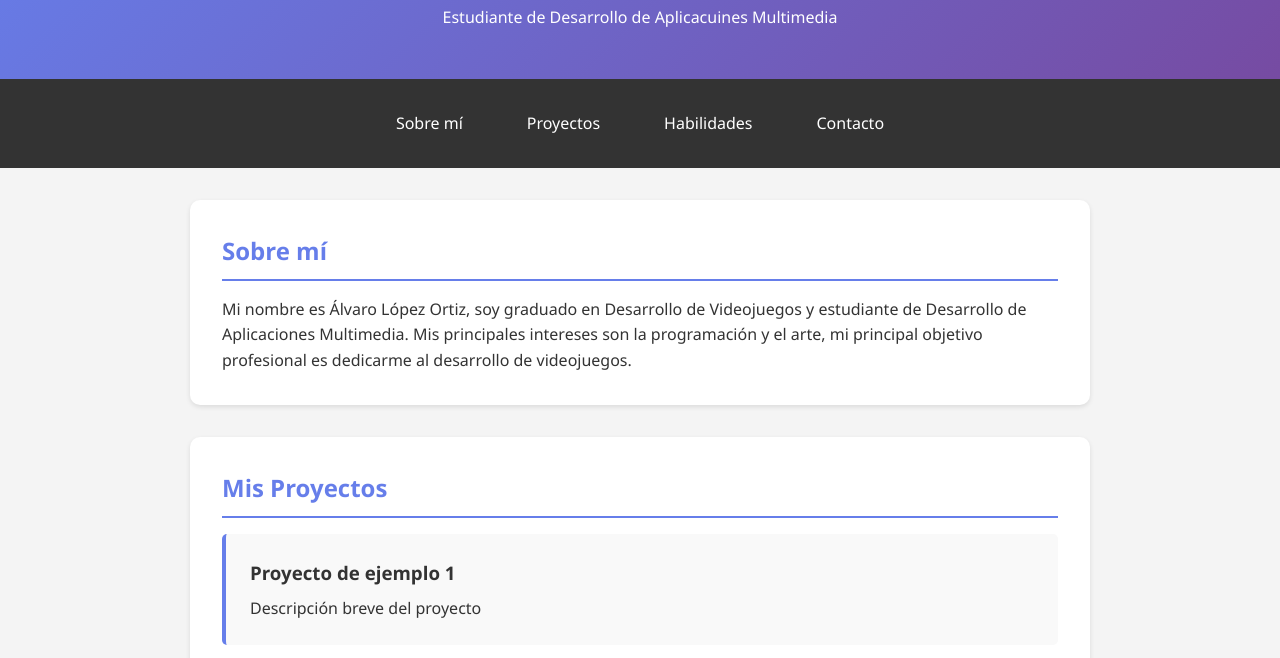
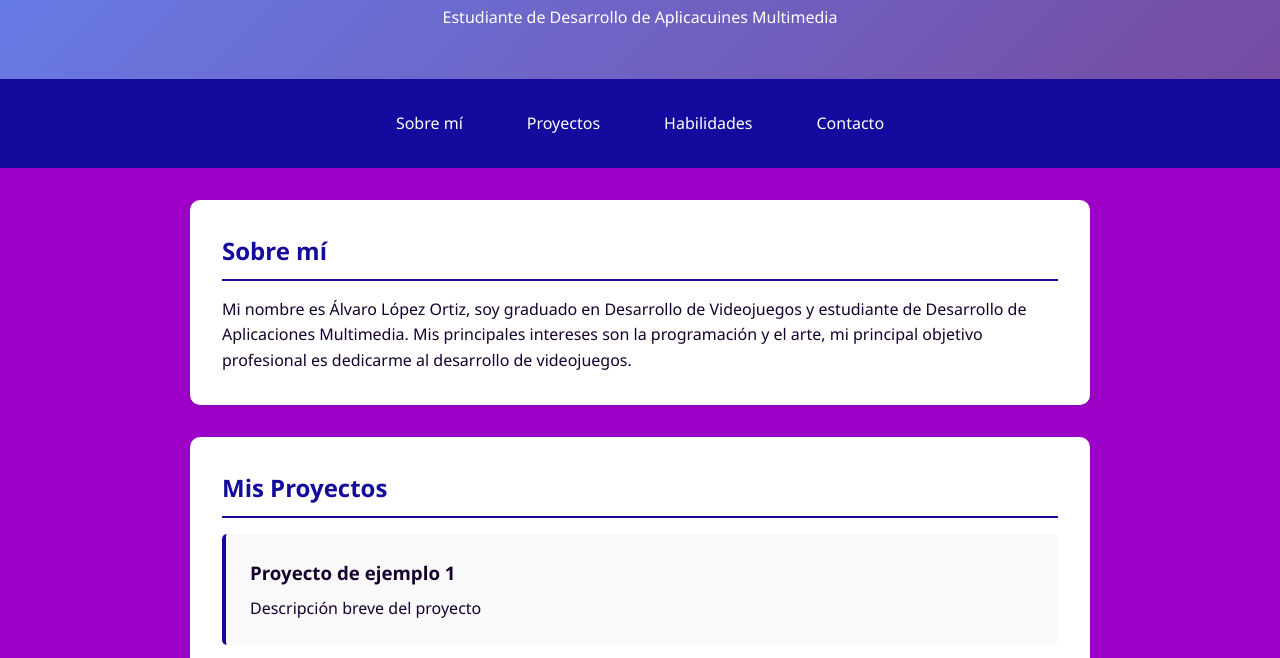
Before and after one commit to alvaroloport/mi-portfolio, a plain HTML site: page index.html in a window 1280 px wide. Shown: the part 115-773 px from the top of the page. Drawn offline with Linux system fonts and the light colour scheme.

Commit message:
Cambio colores styles

```diff
--- a/styles.css
+++ b/styles.css
@@ -6,8 +6,8 @@ box-sizing: border-box;
 body {
 font-family: 'Segoe UI', Tahoma, Geneva, Verdana, sans-serif;
 line-height: 1.6;
-color: #333;
-background-color: #f4f4f4;
+color: #16002E;
+background-color: #9D00C7;
 }
 header {
 background: linear-gradient(135deg, #667eea 0%, #764ba2 100%);
@@ -20,7 +20,7 @@ font-size: 2.5rem;
 margin-bottom: 0.5rem;
 }
 nav {
-background-color: #333;
+background-color: #140B9E;
 display: flex;
 justify-content: center;
 flex-wrap: wrap;
@@ -35,7 +35,7 @@ border-radius: 5px;
 transition: background-color 0.3s;
 }
 nav a:hover {
-background-color: #667eea;
+background-color: #140B9E;
 }
 section {
 max-width: 900px;
@@ -46,20 +46,20 @@ border-radius: 10px;
 box-shadow: 0 2px 5px rgba(0,0,0,0.1);
 }
 h2 {
-color: #667eea;
+color: #140B9E;
 margin-bottom: 1rem;
-border-bottom: 2px solid #667eea;
+border-bottom: 2px solid #140B9E;
 padding-bottom: 0.5rem;
 }
 .proyecto {
 background-color: #f9f9f9;
 padding: 1.5rem;
 margin: 1rem 0;
-border-left: 4px solid #667eea;
+border-left: 4px solid #140B9E;
 border-radius: 5px;
 }
 .proyecto h3 {
-color: #333;
+color: #16002E;
 margin-bottom: 0.5rem;
 }
 #habilidades ul {
@@ -70,7 +70,7 @@ gap: 1rem;
 margin-top: 1rem;
 }
 #habilidades li {
-background-color: #667eea;
+background-color: #140B9E;
 color: white;
 padding: 1rem;
 text-align: center;
@@ -81,7 +81,7 @@ transition: transform 0.3s;
 transform: translateY(-5px);
 }
 footer {
-background-color: #333;
+background-color: #16002E;
 color: white;
 text-align: center;
 padding: 1.5rem;
```
